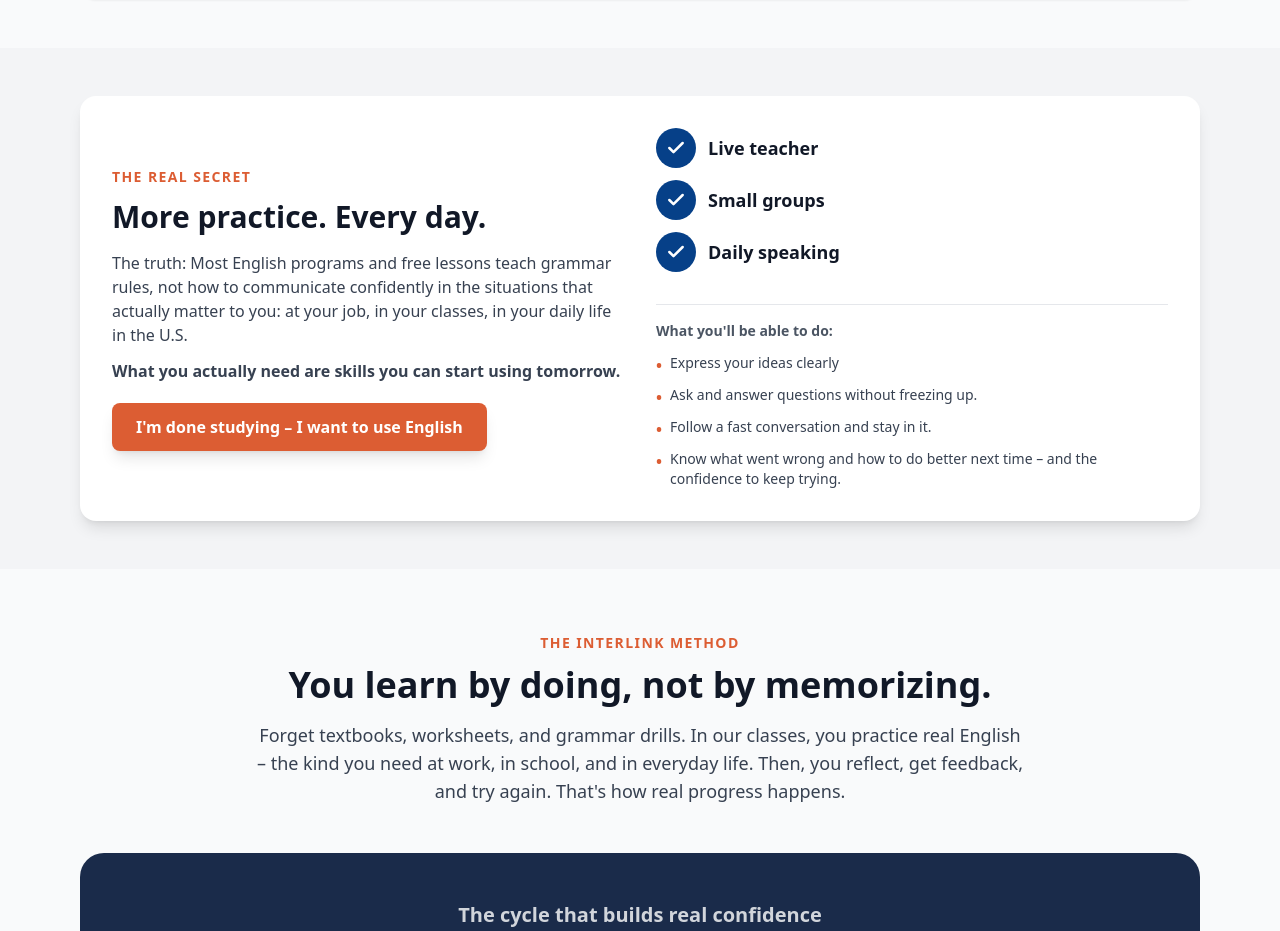
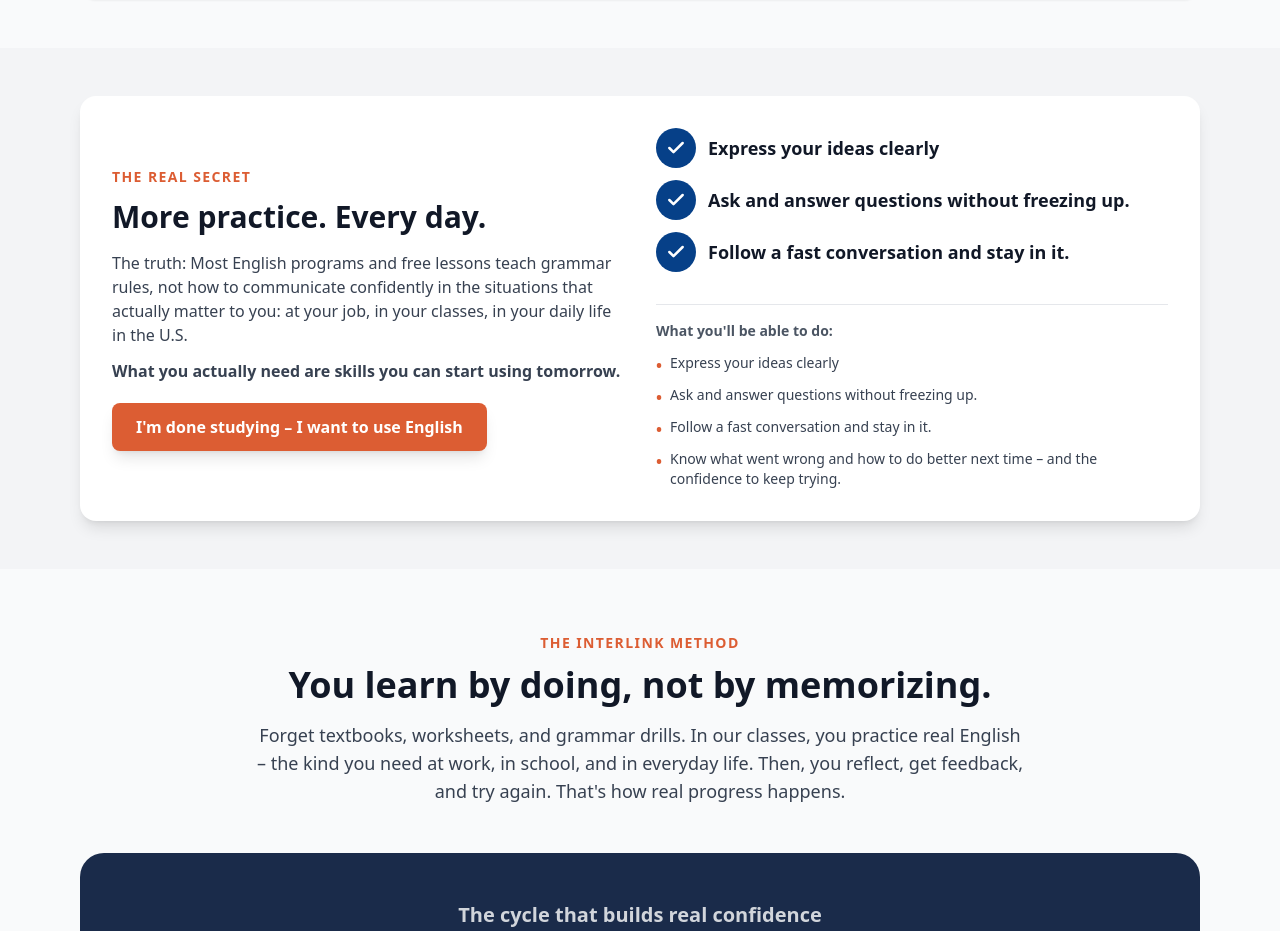
Before and after one commit to Qwixo/Qwixo-apply.INTERLINK.edu-12.3.2026, a React (Vite) app: page /greensboro in a window 1280 px wide. Shown: the part 1340-2271 px from the top of the page. Built offline with nearby package versions, Linux system fonts and the light colour scheme.

Commit message:
Updated GreensboroPage.tsx

```diff
--- a/src/pages/GreensboroPage.tsx
+++ b/src/pages/GreensboroPage.tsx
@@ -308,21 +308,21 @@ function GreensboroPage() {
                     <div className="w-10 h-10 rounded-full bg-[#064088] flex items-center justify-center flex-shrink-0">
                       <Check className="w-5 h-5 text-white" strokeWidth={3} />
                     </div>
-                    <p className="text-lg font-semibold text-gray-900">Live teacher</p>
+                    <p className="text-lg font-semibold text-gray-900">Express your ideas clearly</p>
                   </div>
 
                   <div className="flex items-center gap-3 mb-3">
                     <div className="w-10 h-10 rounded-full bg-[#064088] flex items-center justify-center flex-shrink-0">
                       <Check className="w-5 h-5 text-white" strokeWidth={3} />
                     </div>
-                    <p className="text-lg font-semibold text-gray-900">Small groups</p>
+                    <p className="text-lg font-semibold text-gray-900">Ask and answer questions without freezing up.</p>
                   </div>
 
                   <div className="flex items-center gap-3">
                     <div className="w-10 h-10 rounded-full bg-[#064088] flex items-center justify-center flex-shrink-0">
                       <Check className="w-5 h-5 text-white" strokeWidth={3} />
                     </div>
-                    <p className="text-lg font-semibold text-gray-900">Daily speaking</p>
+                    <p className="text-lg font-semibold text-gray-900">Follow a fast conversation and stay in it.</p>
                   </div>
                 </div>
 
```
